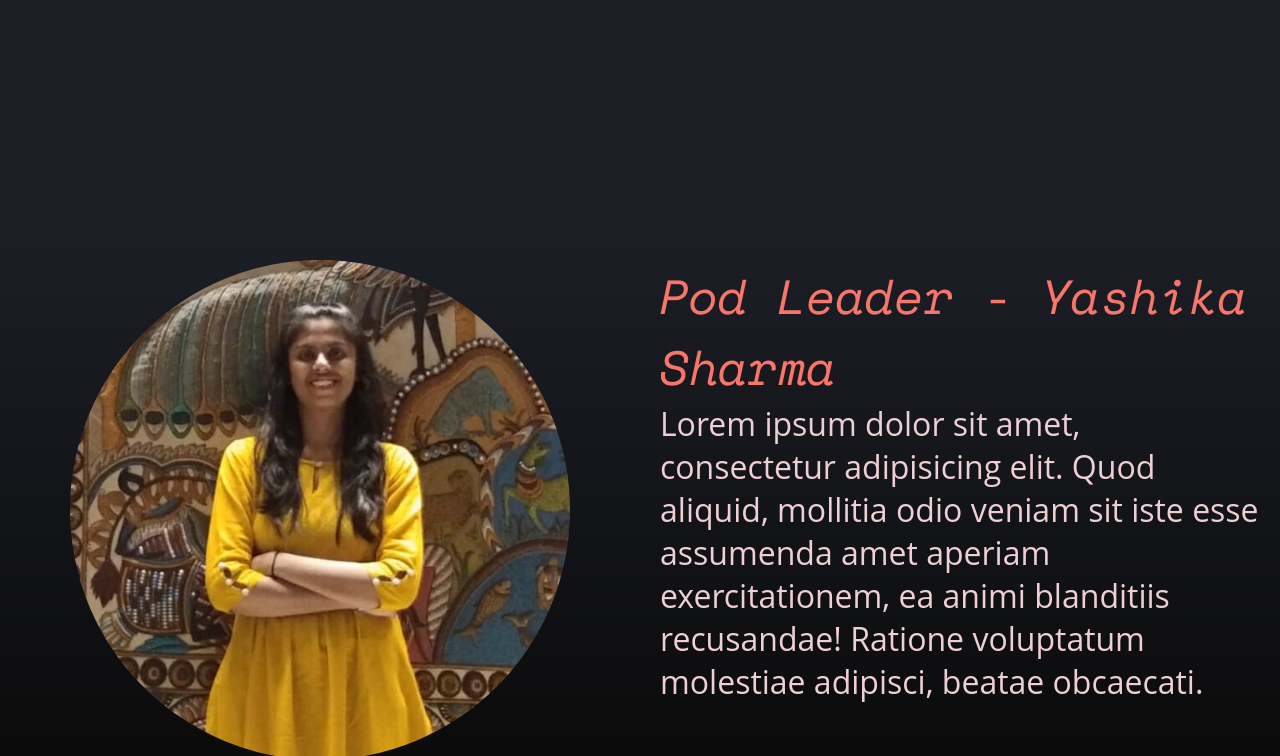
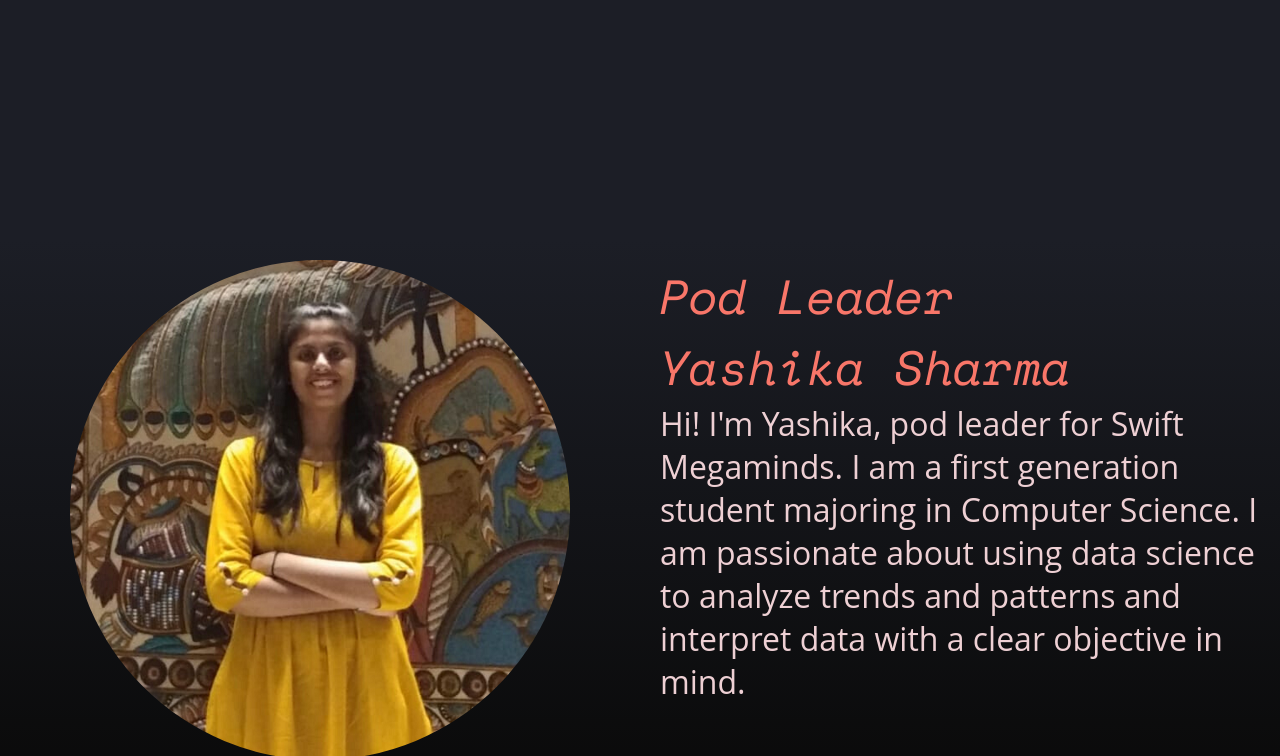
Before and after one commit to Swift-Megaminds/swift-megaminds-portfolio, a Jekyll site: the page built from index.html, in a window 1280 px wide and 900 px high, scrolled down 660 px, cut to the strip 0-756 px from the top of the window. Built offline with Jekyll 4.4.1, drawn with Linux system fonts in a browser that asks for light colours.

Commit message:
Updated content

```diff
--- a/_includes/pod_leader.html
+++ b/_includes/pod_leader.html
@@ -5,8 +5,8 @@
         </div>
         <div class="leader_right">
             <div class="leader_content">
-             <h2>Pod Leader - Yashika Sharma</h2>
-             <p>Lorem ipsum dolor sit amet, consectetur adipisicing elit. Quod aliquid, mollitia odio veniam sit iste esse assumenda amet aperiam exercitationem, ea animi blanditiis recusandae! Ratione voluptatum molestiae adipisci, beatae obcaecati.</p>
+             <h2>Pod Leader<br/>Yashika Sharma</h2>
+             <p>Hi! I'm Yashika, pod leader for Swift Megaminds. I am a first generation student majoring in Computer Science. I am passionate about using data science to analyze trends and patterns and interpret data with a clear objective in mind.</p>
             </div>
         </div>
     </div>
```
